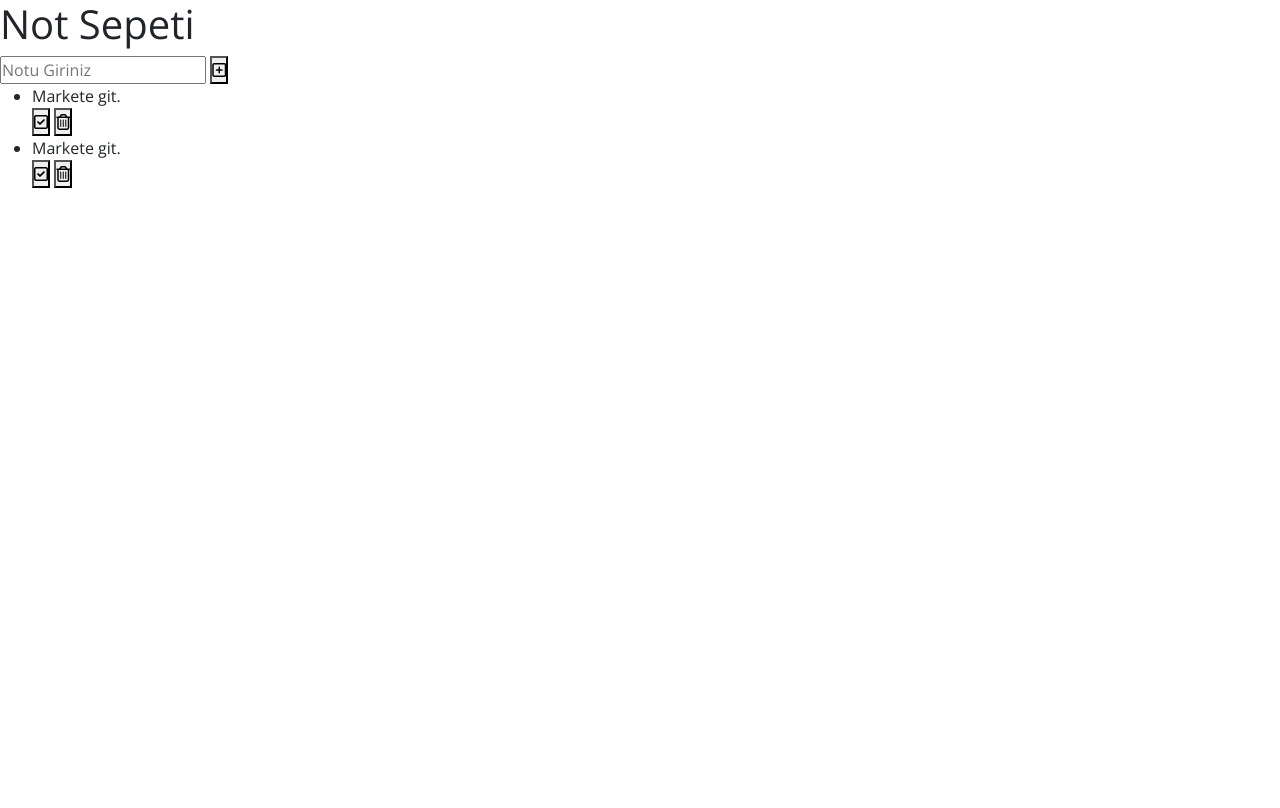
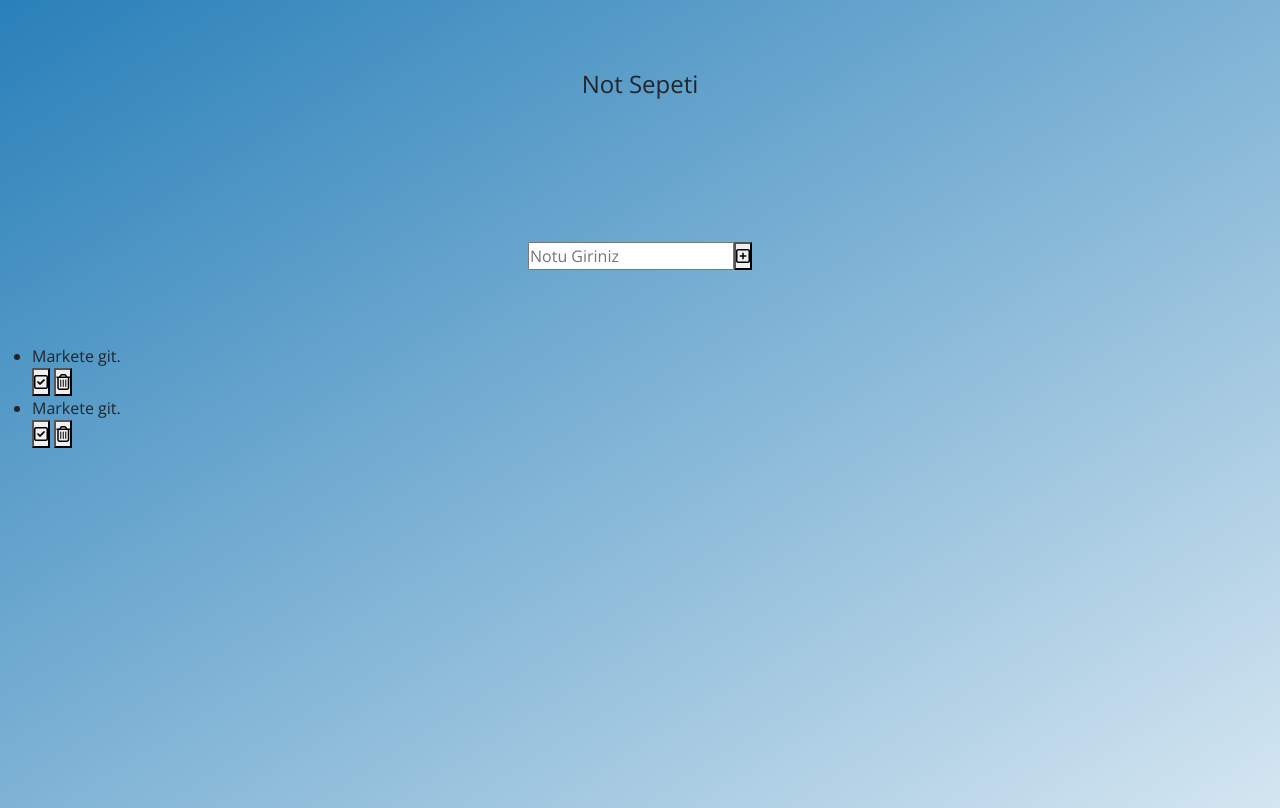
Before and after one commit to hakanbilgi/TO_DO_CHECK_LIST, a plain HTML site: page index.html in a window 1280 px wide. Drawn offline with nearby package versions, Linux system fonts and the light colour scheme; a web font is replaced by a local one.

Commit message:
style page

```diff
--- a/index.html
+++ b/index.html
@@ -27,7 +27,7 @@
     <header class="header">
       <h1 class="main-title">Not Sepeti</h1>
     </header>
-    <form action="^#">
+    <form class="gorev-form" action="^#">
       <input type="text" class="input-gorev" placeholder="Notu Giriniz" />
       <button type="submit">
         <i class="fa-regular fa-square-plus"></i>
--- a/style.css
+++ b/style.css
@@ -1,17 +1,35 @@
-:root{
-    --main-color:rgba(41, 128, 185,1.0);
-    --main-color-light:rgba(41, 128, 185,0.5);
-    --accent-color:rgba(243, 156, 18,1.0);
-    --accent-color-light:rgba(243, 156, 18,0.5);
+:root {
+  --main-color: rgba(41, 128, 185, 1);
+  --main-color-light: rgba(41, 128, 185, 0.2);
+  --accent-color: rgba(243, 156, 18, 1);
+  --accent-color-light: rgba(243, 156, 18, 0.5);
 }
 
-*{
-    margin: 0;
-    padding: 0;
-    box-sizing: border-box;
-    text-decoration: none;
+* {
+  margin: 0;
+  padding: 0;
+  box-sizing: border-box;
+  text-decoration: none;
 }
 
-body{
-    font-family: 'Open Sans', sans-serif;
+body {
+  font-family: "Open Sans", sans-serif;
+  background-image: linear-gradient(
+    to bottom right,
+    var(--main-color),
+    var(--main-color-light)
+  );
+  background-repeat: no-repeat;
+  min-height: 100vh;
 }
+.main-title {
+  font-size: 1.5rem;
+}
+.header,
+.gorev-form {
+  min-height: 20vh;
+  margin: 0.5rem;
+  display: flex;
+  justify-content: center;
+  align-items: center;
+}
```
